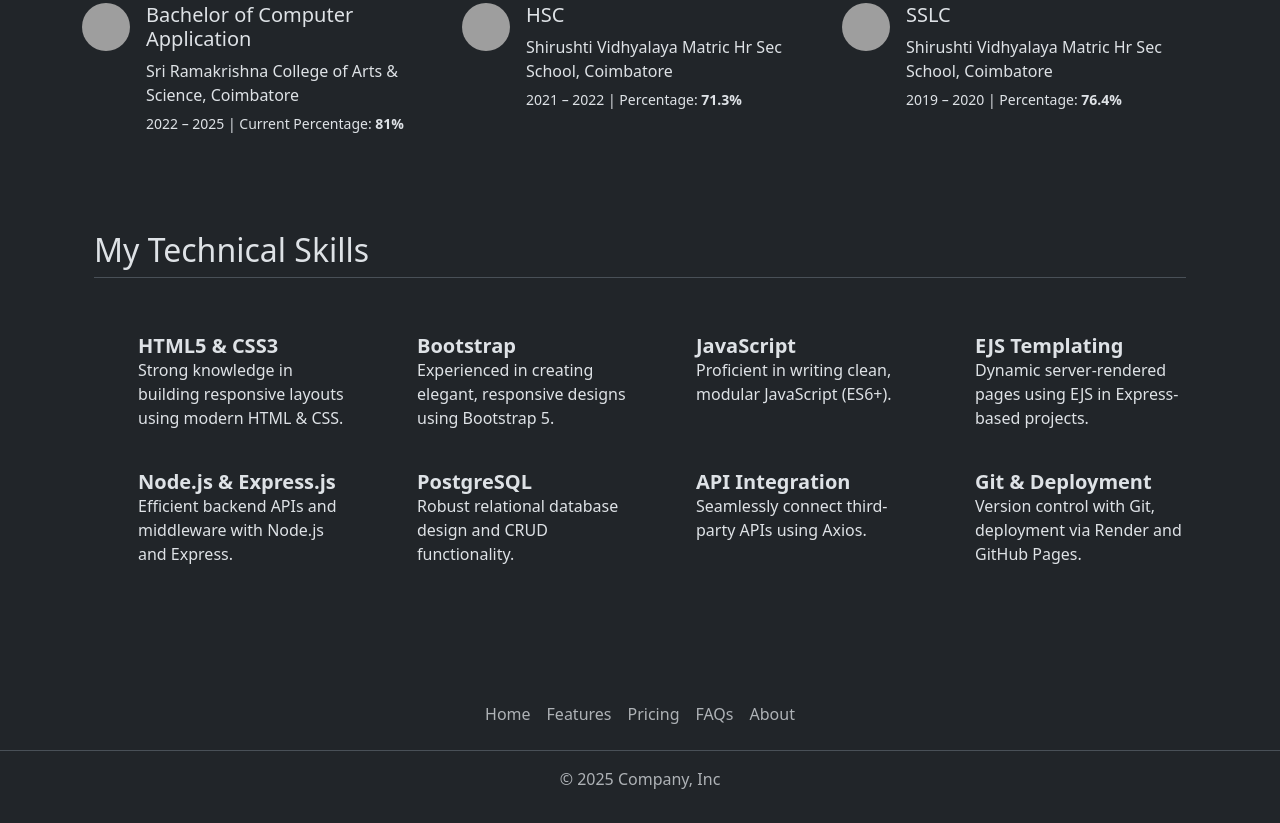
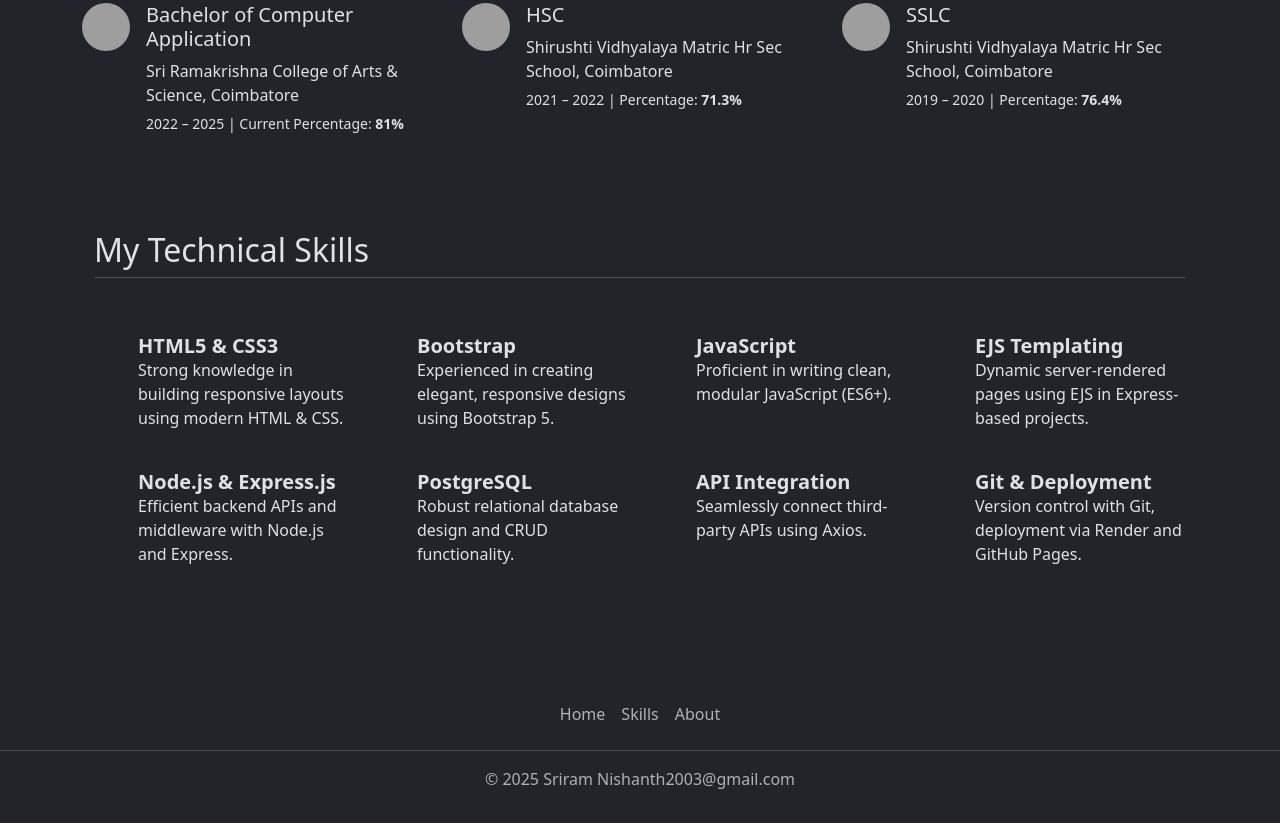
Before and after one commit to sriram-nishanth/Web-Portfolio, a plain HTML site: page index.html in a window 1280 px wide. Shown: the part 1068-1891 px from the top of the page. Drawn offline with nearby package versions, Linux system fonts and the light colour scheme; grey boxes are pictures that could not be loaded.

Commit message:
Update index.html

```diff
--- a/index.html
+++ b/index.html
@@ -25,7 +25,7 @@
     <div class="container-fluid px-4 pt-5 my-5 text-center border-bottom" id="aboutus">
       <h1 class="display-4 fw-bold text-body-emphasis">About Us</h1>
       <div class="col-lg mx-auto">
-        <p class="lead text-light">
+        <p class="lead">
           I'm <strong>Sriram Nishanth T</strong>, a passionate Full Stack Web Developer specializing in both frontend and backend development.
           On the frontend, I build modern, responsive, and interactive user interfaces using HTML, CSS, JavaScript, Bootstrap, and EJS. My focus is on creating clean and accessible designs that offer seamless user experiences.
           On the backend, I develop robust server-side applications using Node.js and Express.js, with PostgreSQL for efficient data management. I implement RESTful APIs, CRUD operations, and integrate third-party services with tools like Axios and Postman.
@@ -140,13 +140,11 @@
   <section>
     <footer class="py-3">
       <ul class="nav justify-content-center border-bottom pb-3 mb-3">
-        <li class="nav-item"><a href="#" class="nav-link px-2 text-body-secondary">Home</a></li>
-        <li class="nav-item"><a href="#" class="nav-link px-2 text-body-secondary">Features</a></li>
-        <li class="nav-item"><a href="#" class="nav-link px-2 text-body-secondary">Pricing</a></li>
-        <li class="nav-item"><a href="#" class="nav-link px-2 text-body-secondary">FAQs</a></li>
-        <li class="nav-item"><a href="#" class="nav-link px-2 text-body-secondary">About</a></li>
+        <li class="nav-item"><a href="#home" class="nav-link px-2 text-body-secondary">Home</a></li>
+        <li class="nav-item"><a href="#skills-icon" class="nav-link px-2 text-body-secondary">Skills</a></li>
+        <li class="nav-item"><a href="#aboutus" class="nav-link px-2 text-body-secondary">About</a></li>
       </ul>
-      <p class="text-center text-body-secondary">© 2025 Company, Inc</p>
+      <p class="text-center text-body-secondary">© 2025 Sriram Nishanth2003@gmail.com</p>
     </footer>
   </section>
 
```
